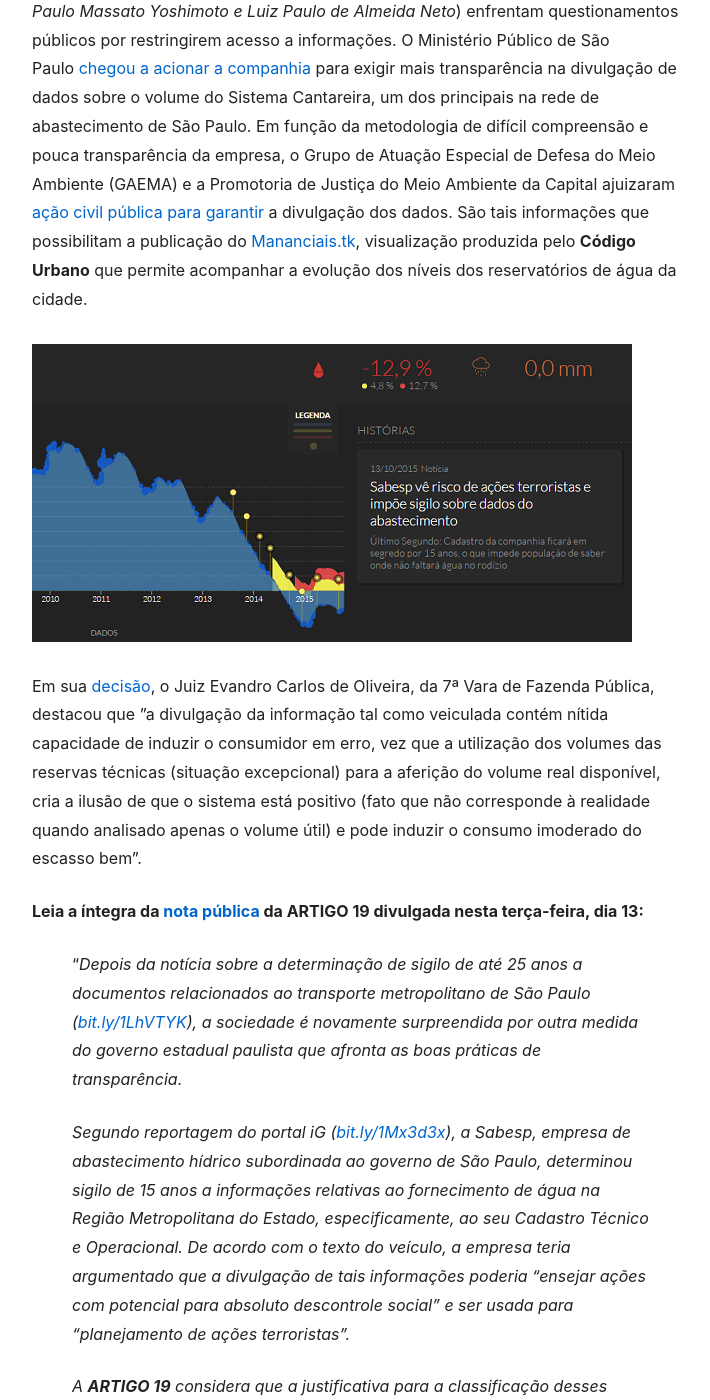
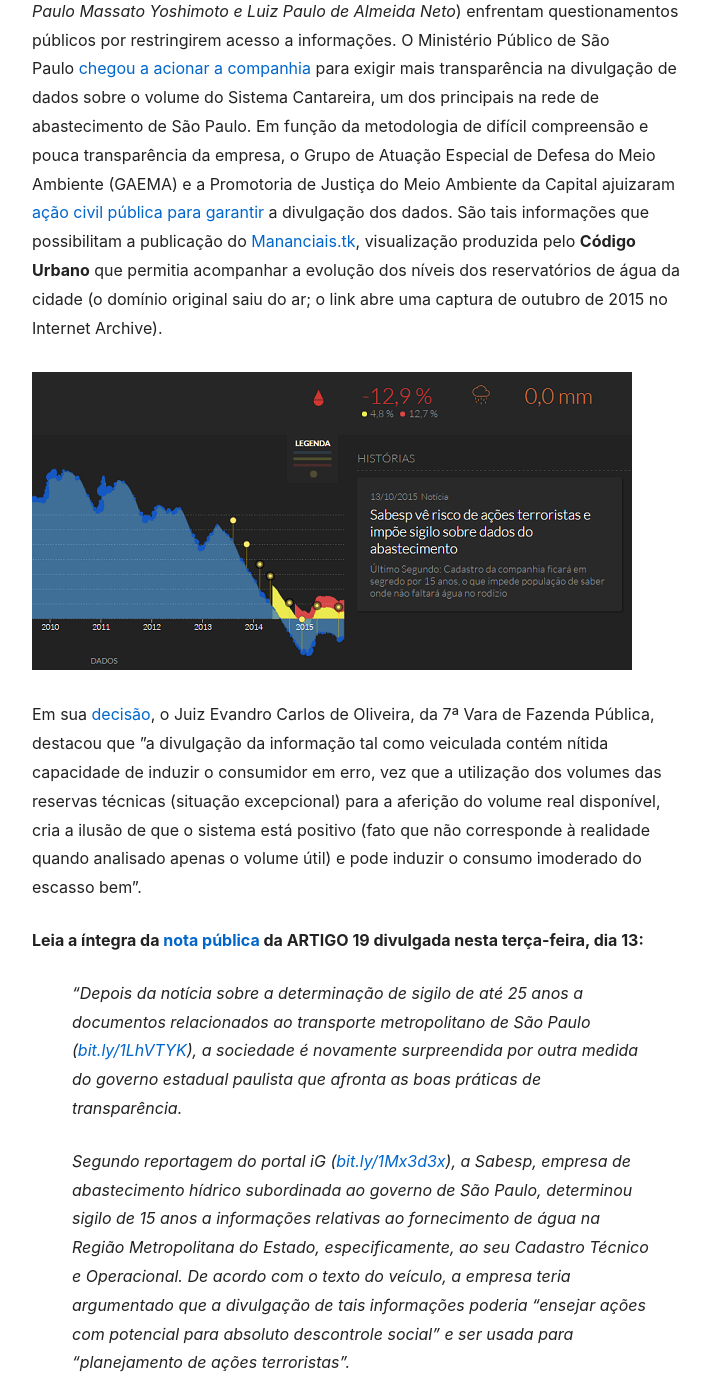
Before and after one commit to codigourbano/website, a Jekyll site: the page built from _posts/2015-10-14-posicionamento-da-artigo-19-sobre-sigilo-de-documentos-na-sabesp.md, in a window 1280 px wide and 1400 px high, scrolled down 1354 px. Shown: the whole window, without its empty margins (278-988 px from the left). Built offline with Jekyll 4.4.1, drawn with Linux system fonts in a browser that asks for light colours.

Commit message:
fix(post): Mananciais.tk archive link and blockquote markup (ARTIGO 19 / Sabesp)
mananciais.tk no longer resolves; point prose, screenshot, and image link
to a 2015 Wayback capture. Replace fragile underscore blockquotes with
consistent * italics* and bold ARTIGO 19; use explicit HTML for the
Mananciais screenshot.

Made-with: Cursor

```diff
--- a/_posts/2015-10-14-posicionamento-da-artigo-19-sobre-sigilo-de-documentos-na-sabesp.md
+++ b/_posts/2015-10-14-posicionamento-da-artigo-19-sobre-sigilo-de-documentos-na-sabesp.md
@@ -39,30 +39,30 @@ _Imagem aérea captada na última sexta-feira, dia 9, demonstra o quanto a princ
 
 No texto, a ARTIGO 19 afirma que "considera que a justificativa para a classificação desses documentos não é plausível e tem pouco respaldo na realidade para sobrepor-se ao direito constitucional de acesso à informação pública", manifestando ainda preocupação com o contexto em que a restrição de acesso a informações se dá. "Sobretudo em momentos de crise, é de mais transparência – e não menos – que a sociedade precisa para enfrentar desafios de maneira participativa e sustentável."
 
-Não é a primeira vez que os [gestores da SABESP](http://site.sabesp.com.br/site/interna/Default.aspx?secaoId=7) (_que hoje são Jerson Kelman, Manuelito Pereira Magalhães Junior, Rui de Britto Álvares Affonso, Edison Airoldi, Paulo Massato Yoshimoto e Luiz Paulo de Almeida Neto_) enfrentam questionamentos públicos por restringirem acesso a informações. O Ministério Público de São Paulo [chegou a acionar a companhia](http://www.mpsp.mp.br/portal/page/portal/noticias/noticia?id_noticia=13336366&id_grupo=118) para exigir mais transparência na divulgação de dados sobre o volume do Sistema Cantareira, um dos principais na rede de abastecimento de São Paulo. Em função da metodologia de difícil compreensão e pouca transparência da empresa, o Grupo de Atuação Especial de Defesa do Meio Ambiente (GAEMA) e a Promotoria de Justiça do Meio Ambiente da Capital ajuizaram [ação civil pública para garantir](http://www.mpsp.mp.br/portal/pls/portal/!PORTAL.wwpob_page.show?_docname=2563516.PDF) a divulgação dos dados. São tais informações que possibilitam a publicação do [Mananciais.tk](http://mananciais.tk/), visualização produzida pelo **Código Urbano** que permite acompanhar a evolução dos níveis dos reservatórios de água da cidade.
+Não é a primeira vez que os [gestores da SABESP](http://site.sabesp.com.br/site/interna/Default.aspx?secaoId=7) (_que hoje são Jerson Kelman, Manuelito Pereira Magalhães Junior, Rui de Britto Álvares Affonso, Edison Airoldi, Paulo Massato Yoshimoto e Luiz Paulo de Almeida Neto_) enfrentam questionamentos públicos por restringirem acesso a informações. O Ministério Público de São Paulo [chegou a acionar a companhia](http://www.mpsp.mp.br/portal/page/portal/noticias/noticia?id_noticia=13336366&id_grupo=118) para exigir mais transparência na divulgação de dados sobre o volume do Sistema Cantareira, um dos principais na rede de abastecimento de São Paulo. Em função da metodologia de difícil compreensão e pouca transparência da empresa, o Grupo de Atuação Especial de Defesa do Meio Ambiente (GAEMA) e a Promotoria de Justiça do Meio Ambiente da Capital ajuizaram [ação civil pública para garantir](http://www.mpsp.mp.br/portal/pls/portal/!PORTAL.wwpob_page.show?_docname=2563516.PDF) a divulgação dos dados. São tais informações que possibilitam a publicação do [Mananciais.tk](https://web.archive.org/web/20151010030149/http://mananciais.tk/), visualização produzida pelo **Código Urbano** que permitia acompanhar a evolução dos níveis dos reservatórios de água da cidade (o domínio original saiu do ar; o link abre uma captura de outubro de 2015 no Internet Archive).
 
-[![](/assets/images/sabesp-mananciais.png)](http://mananciais.tk/)
+<a href="https://web.archive.org/web/20151010030149/http://mananciais.tk/"><img src="/assets/images/sabesp-mananciais.png" alt="Captura de tela do projeto Mananciais.tk: níveis dos reservatórios" /></a>
 
 Em sua [decisão](http://www.mpsp.mp.br/portal/page/portal/comunicacao/Newsletter/imagens_newsletter/ACPSABESP-volume%20negativo_2015_04_10.pdf), o Juiz Evandro Carlos de Oliveira, da 7ª Vara de Fazenda Pública, destacou que "a divulgação da informação tal como veiculada contém nítida capacidade de induzir o consumidor em erro, vez que a utilização dos volumes das reservas técnicas (situação excepcional) para a aferição do volume real disponível, cria a ilusão de que o sistema está positivo (fato que não corresponde à realidade quando analisado apenas o volume útil) e pode induzir o consumo imoderado do escasso bem".
 
 **Leia a íntegra da [nota pública](http://artigo19.org/blog/sigilo-de-documentos-na-sabesp/) da ARTIGO 19 divulgada nesta terça-feira, dia 13:**
 
-> "_Depois da notícia sobre a determinação de sigilo de até 25 anos a documentos relacionados ao transporte metropolitano de São Paulo ([bit.ly/1LhVTYK](http://bit.ly/1LhVTYK)), a sociedade é novamente surpreendida por outra medida do governo estadual paulista que afronta as boas práticas de transparência._
+> *"Depois da notícia sobre a determinação de sigilo de até 25 anos a documentos relacionados ao transporte metropolitano de São Paulo ([bit.ly/1LhVTYK](http://bit.ly/1LhVTYK)), a sociedade é novamente surpreendida por outra medida do governo estadual paulista que afronta as boas práticas de transparência.*
 >
-> _Segundo reportagem do portal iG ([bit.ly/1Mx3d3x](http://bit.ly/1Mx3d3x)), a Sabesp, empresa de abastecimento hídrico subordinada ao governo de São Paulo, determinou sigilo de 15 anos a informações relativas ao fornecimento de água na Região Metropolitana do Estado, especificamente, ao seu Cadastro Técnico e Operacional. De acordo com o texto do veículo, a empresa teria argumentado que a divulgação de tais informações poderia “ensejar ações com potencial para absoluto descontrole social” e ser usada para “planejamento de ações terroristas”._
+> *Segundo reportagem do portal iG ([bit.ly/1Mx3d3x](http://bit.ly/1Mx3d3x)), a Sabesp, empresa de abastecimento hídrico subordinada ao governo de São Paulo, determinou sigilo de 15 anos a informações relativas ao fornecimento de água na Região Metropolitana do Estado, especificamente, ao seu Cadastro Técnico e Operacional. De acordo com o texto do veículo, a empresa teria argumentado que a divulgação de tais informações poderia “ensejar ações com potencial para absoluto descontrole social” e ser usada para “planejamento de ações terroristas”.*
 >
-> _A **ARTIGO 19** considera que a justificativa para a classificação desses documentos não é plausível e tem pouco respaldo na realidade para sobrepor-se ao direito constitucional de acesso à informação pública. Mesmo nas hipóteses previstas em lei como exceções à regra de publicidade, sempre deve-se verificar se o interesse público na divulgação não se sobrepõe à necessidade de sigilo no caso concreto. Tal entendimento tem base em princípios de acesso à informação, com respaldo em documentos internacionais, como a Lei Modelo da Organização dos Estados Americanos e os Princípios de Joanesburgo._
+> *A **ARTIGO 19** considera que a justificativa para a classificação desses documentos não é plausível e tem pouco respaldo na realidade para sobrepor-se ao direito constitucional de acesso à informação pública. Mesmo nas hipóteses previstas em lei como exceções à regra de publicidade, sempre deve-se verificar se o interesse público na divulgação não se sobrepõe à necessidade de sigilo no caso concreto. Tal entendimento tem base em princípios de acesso à informação, com respaldo em documentos internacionais, como a Lei Modelo da Organização dos Estados Americanos e os Princípios de Joanesburgo.*
 >
-> _O estado de São Paulo enfrenta um período longo de estiagem e uma grave crise hídrica há pelo menos um ano. Mesmo frente à evidente falta de transparência por parte dos órgãos públicos na gestão desta crise e a sensível falta d’água nas torneiras da população do Estado, não houve evidências concretas de ameaças à segurança pública._
+> *O estado de São Paulo enfrenta um período longo de estiagem e uma grave crise hídrica há pelo menos um ano. Mesmo frente à evidente falta de transparência por parte dos órgãos públicos na gestão desta crise e a sensível falta d’água nas torneiras da população do Estado, não houve evidências concretas de ameaças à segurança pública.*
 >
-> _Não há, portanto, justificativa plausível para a classificação de documentos de interesse público, especialmente de forma genérica. A Lei de Acesso a Informação deixa claro que, mesmo nos casos em que o sigilo for um imperativo, apenas as partes necessariamente confidenciais dos documentos podem ser afastadas do acesso público._
+> *Não há, portanto, justificativa plausível para a classificação de documentos de interesse público, especialmente de forma genérica. A Lei de Acesso a Informação deixa claro que, mesmo nos casos em que o sigilo for um imperativo, apenas as partes necessariamente confidenciais dos documentos podem ser afastadas do acesso público.*
 >
-> _Avaliamos que o governo do Estado evidencia, confirmada mais esta notícia, sua prática pouco transparente de gestão. A classificação de documentos relacionados à rede de abastecimento de água e esgoto utilizando argumentos como o “planejamento de ataques terroristas” é tratar todos os cidadãos do Estado como criminosos em potencial. Essa atitude fere o direito constitucional de acesso à informação, reprime a liberdade de expressão, prejudica o controle social e naturaliza a cultura do sigilo._
+> *Avaliamos que o governo do Estado evidencia, confirmada mais esta notícia, sua prática pouco transparente de gestão. A classificação de documentos relacionados à rede de abastecimento de água e esgoto utilizando argumentos como o “planejamento de ataques terroristas” é tratar todos os cidadãos do Estado como criminosos em potencial. Essa atitude fere o direito constitucional de acesso à informação, reprime a liberdade de expressão, prejudica o controle social e naturaliza a cultura do sigilo.*
 >
-> _A banalização da classificação de informações como sigilosas é uma prática para a qual a **ARTIGO 19** vem chamando a atenção. Tanto no caso dos documentos relacionados ao transporte metropolitano quanto no de agora, o sigilo só foi descoberto após veículos da imprensa fazerem pedidos formais via Lei de Acesso à Informação._
+> *A banalização da classificação de informações como sigilosas é uma prática para a qual a **ARTIGO 19** vem chamando a atenção. Tanto no caso dos documentos relacionados ao transporte metropolitano quanto no de agora, o sigilo só foi descoberto após veículos da imprensa fazerem pedidos formais via Lei de Acesso à Informação.*
 >
-> _Para a entidade, é fundamental que a lista de documentos classificados como sigilosos contenham o assunto ao qual se refere a informação. Muitas vezes são fornecidos apenas códigos e números que ocultam em absoluto o conteúdo dos documentos e impedem por completo o controle social._
+> *Para a entidade, é fundamental que a lista de documentos classificados como sigilosos contenham o assunto ao qual se refere a informação. Muitas vezes são fornecidos apenas códigos e números que ocultam em absoluto o conteúdo dos documentos e impedem por completo o controle social.*
 >
-> _Assim como no caso do sigilo dos documentos relativos ao transporte metropolitano, que, após intensa reação negativa da sociedade civil, está sendo revisto, é fundamental que o governo de São Paulo reverta o status de “secreto” imputado aos documentos da Sabesp e os torne disponíveis a quem quer seja._
+> *Assim como no caso do sigilo dos documentos relativos ao transporte metropolitano, que, após intensa reação negativa da sociedade civil, está sendo revisto, é fundamental que o governo de São Paulo reverta o status de “secreto” imputado aos documentos da Sabesp e os torne disponíveis a quem quer seja.*
 >
-> _Sobretudo em momentos de crise, é de mais transparência – e não menos – que a sociedade precisa para enfrentar desafios de maneira participativa e sustentável."_
+> *Sobretudo em momentos de crise, é de mais transparência – e não menos – que a sociedade precisa para enfrentar desafios de maneira participativa e sustentável."*
```
